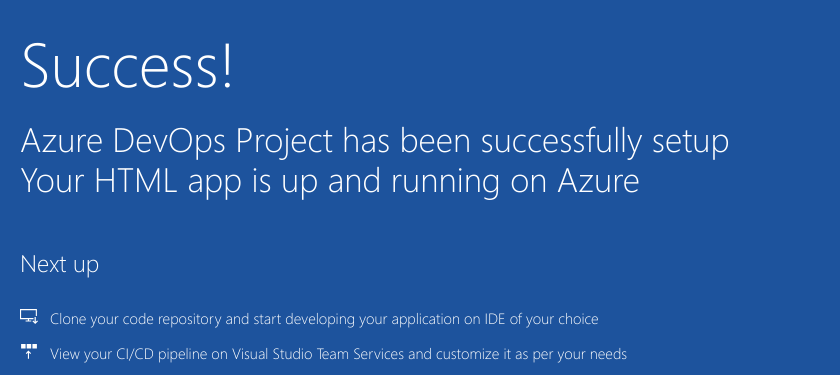
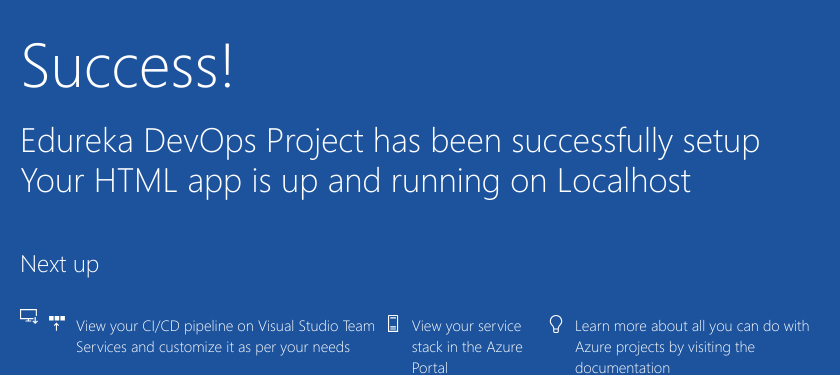
Before and after one commit to ROYNITISH/edurekadevops_git, a plain HTML site: page index.html in a window 1280 px wide. Shown: the part 352-727 px from the top of the page, 205-1045 px from the left. Drawn offline with Linux system fonts and the light colour scheme.

Commit message:
done changes to the index.html

```diff
--- a/index.html
+++ b/index.html
@@ -19,8 +19,8 @@
         </div>
             <div class="content-body">
                 <div class="success-text">Success!</div>
-                <div class="description line-1"> Azure DevOps Project has been successfully setup</div>
-                <div class="description line-2"> Your HTML app is up and running on Azure</div>
+                <div class="description line-1"> Edureka DevOps Project has been successfully setup</div>
+                <div class="description line-2"> Your HTML app is up and running on Localhost</div>
                 <div class="next-steps-container">
                     <div class="next-steps-header">Next up</div>
                     <div class="next-steps-body">
@@ -28,8 +28,7 @@
                             <div class="step-icon">
                                 <img src="img/cloneWhite.svg">
                             </div>
-                            <div class="step-text"><a href="https://go.microsoft.com/fwlink/?linkid=862409">Clone your code repository and start developing your application on IDE of your choice</a></div>
-                        </div>
+
                         <div class="step">
                             <div class="step-icon">
                                 <img src="img/deployWhite.svg">
```
